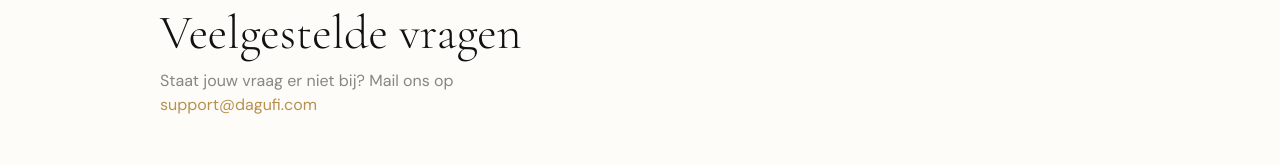
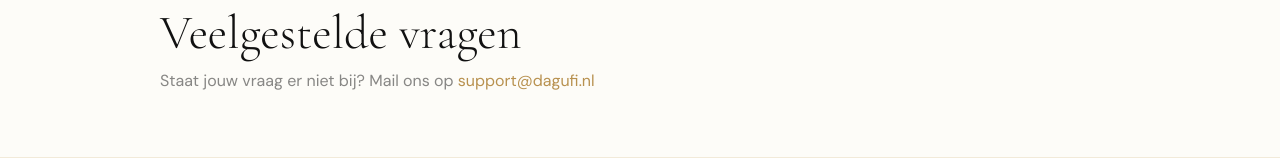
Before and after one commit to stompinent-stack/dagufi, a Next.js app: page /faq in a window 1280 px wide. Shown: the part 191-356 px from the top of the page. Built offline with nearby package versions, Linux system fonts and the light colour scheme; no server answers.

Commit message:
Update support email address in FAQ page

```diff
--- a/src/app/faq/page.tsx
+++ b/src/app/faq/page.tsx
@@ -96,10 +96,10 @@ export default function FaqPage() {
           <p className="font-body text-base text-charcoal-900/50 mt-3 max-w-md">
             Staat jouw vraag er niet bij? Mail ons op{" "}
             <a
-              href="mailto:support@dagufi.com"
+              href="mailto:support@dagufi.nl"
               className="text-gold-500 hover:underline"
             >
-              support@dagufi.com
+              support@dagufi.nl
             </a>
           </p>
         </div>
```
